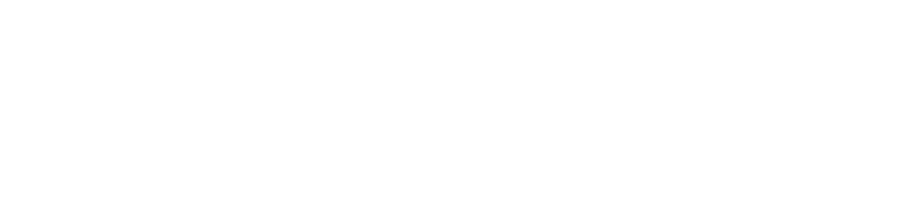
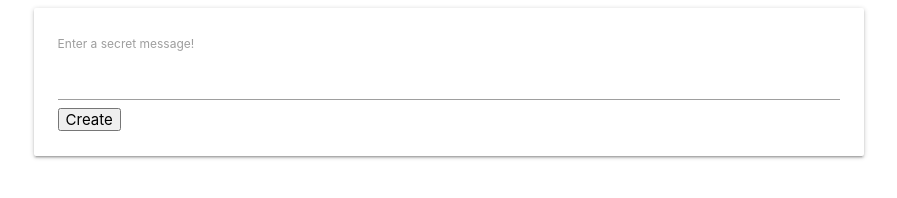
Before and after one commit to MinorImprovements/SecretMessages, a plain HTML site: page index.html in a window 1280 px wide. Shown: the whole page, without its empty margins (191-1088 px from the left). Drawn offline with nearby package versions, Linux system fonts and the light colour scheme.

Commit message:
Added a form that handles submission

```diff
--- a/index.html
+++ b/index.html
@@ -6,6 +6,17 @@
         <link rel = "stylesheet" href = "https://cdnjs.cloudflare.com/ajax/libs/materialize/1.0.0/css/materialize.min.css"/>
     </head>
     <body>
+        <div class ="row">
+            <div class ="col s8 offset-s2">
+                <div class ="card-panel">
+                    <form>
+                        <label>Enter a secret message!</label>
+                        <input/>
+                        <button class=""btn">Create</button>
+                    </form>
+                </div>
+            </div>
+        </div>
         <script src ="index.js"></script>
     </body>
   </html>
--- a/index.js
+++ b/index.js
@@ -0,0 +1,9 @@
+// Xavier Welker 20250313
+// The script file for SecretMessages in udemy
+
+document.querySelector('form').addEventListener('submit', event =>{
+    event.preventDefault();
+
+    const input = document.querySelector('input');
+    console.log(input.value);
+})
```
